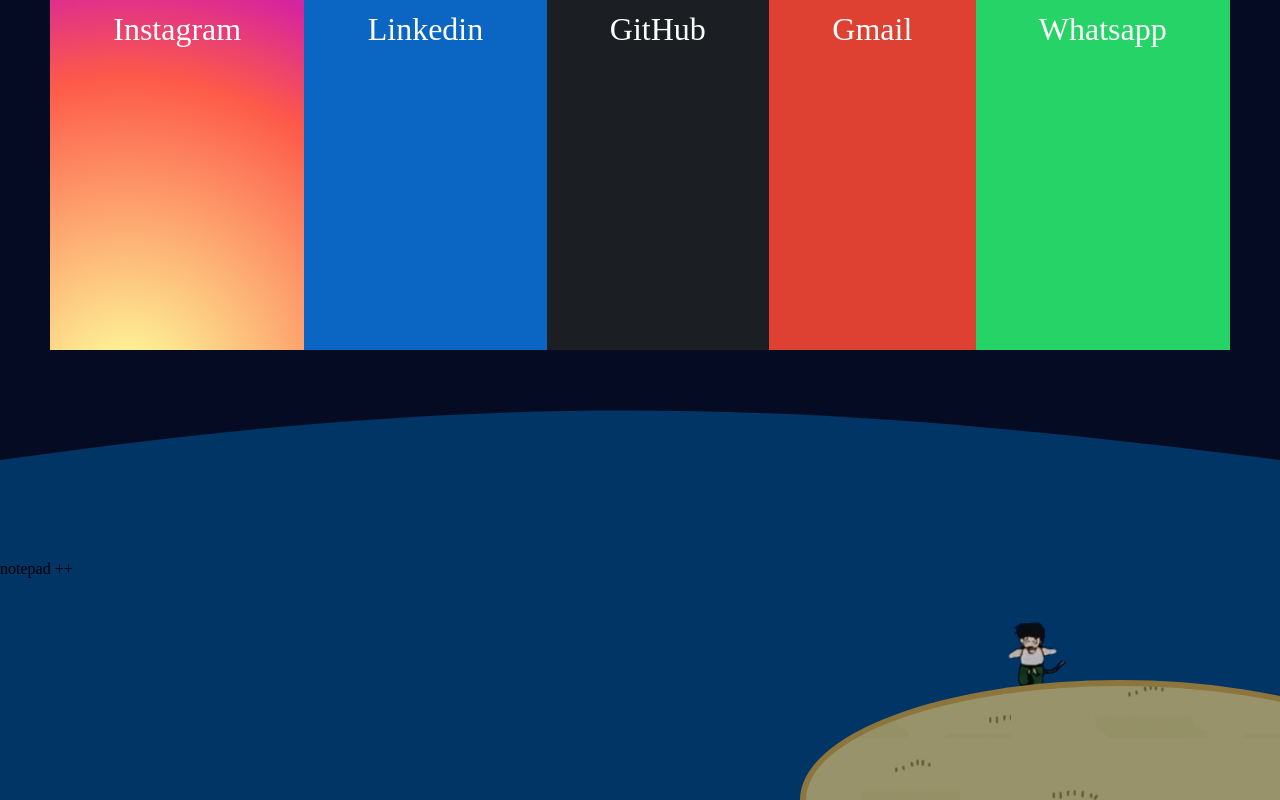
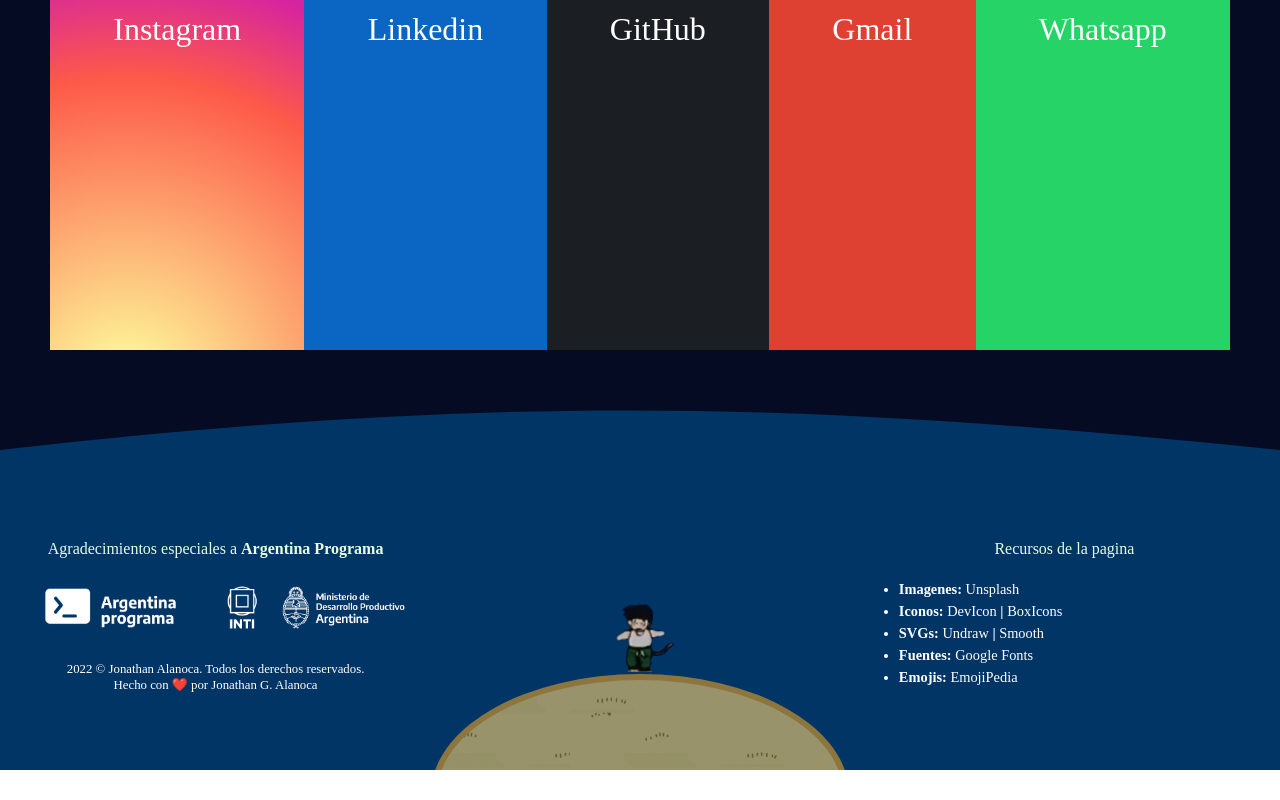
Before and after one commit to jonyalanoca/PortfolioFrontend, a plain HTML site: page index.html in a window 1280 px wide. Shown: the part 3597-4397 px from the top of the page. After the commit the page ends 4367 px from the top, so only its background shows below. Drawn offline with Linux system fonts and the light colour scheme.

Commit message:
Se agrega S. Footer

```diff
--- a/estilos/estilo.css
+++ b/estilos/estilo.css
@@ -419,6 +419,32 @@
     }
 }
 /* FIN HERO */
+/* GENERALES CAMBIOS DE PATALLA */
+#seccionCambio{
+    display: none;
+}
+#seccionCambioLogin{
+    display: none;
+}
+#seccionCambio:checked~.navbar{
+    transform-origin:center right ;
+    left: 0%;
+    transform: rotate(0);
+}
+#seccionCambioLogin:checked~.login{
+    transform-origin:center left ;
+    left: 0%;
+    transform: rotate(0);
+}
+#seccionCambio:checked~header, #seccionCambioLogin:checked~header{
+    transform-origin: center right;
+    left: 100%;
+    transform: rotateY(90deg);
+
+}
+/* FIN CAMBIOS DE PANTALLA */
+
+
 /* INICIO DE SECCIONES GENERAL */
 .seccion{
     width: 100%;
@@ -519,76 +545,8 @@
     width: 50px;
 }
 
-
-
-
-/* GENERALES CAMBIOS DE PATALLA */
-#seccionCambio{
-    display: none;
-}
-#seccionCambioLogin{
-    display: none;
-}
-#seccionCambio:checked~.navbar{
-    transform-origin:center right ;
-    left: 0%;
-    transform: rotate(0);
-}
-#seccionCambioLogin:checked~.login{
-    transform-origin:center left ;
-    left: 0%;
-    transform: rotate(0);
-}
-#seccionCambio:checked~header, #seccionCambioLogin:checked~header{
-    transform-origin: center right;
-    left: 100%;
-    transform: rotateY(90deg);
-
-}
-
-
-
-.gohan{
-    width: 80px;
-    height: 80px;
-    overflow: hidden;
-    position: absolute;
-    left: 50%;
-    top:50%;
-    transform: translate(40%, -85%);
-}
-.gohan>img{
-    height: 80px;
-    /* NO PONER UN WIDTH */
-    position: relative;
-    left: 0%;
-    transition: left 2s ;
-    animation: animacionGohan 1s steps(7,end) infinite;
-}
-@keyframes animacionGohan{
-    to{
-        left:-700%;
-    }
-}
-.containerMundo{
-    position: absolute;
-    width: 100%;
-    height: 100%;
-    background-image: url(../imagenes/textura.jpg);
-    background-size:cover;
-    border: 6px solid #8d763e;
-    border-radius: 50%;
-    background-position: 0% 0%;
-    animation: animacionMundo 3s linear infinite;
-    bottom: -50%;
-    right: -25%;
-}
-
-@keyframes animacionMundo{
-    to{
-        background-position: 0% 100%;
-    }
-}
+/* FIN SECCION ABOUT */
+/* INICIO SECCION PROYECTOS */
 
 
 
@@ -596,34 +554,8 @@
 
 
 
-
-
-.waveFooter{
-    width: 100%;
-    height: 10vh;
-    background-color: red;
-}
-.waveFooter__svg{
-    background-color:var(--colorFondo);
-    fill:var(--colorFondoFooter)
-}
-
-.footer{
-    background-color:var(--colorFondoFooter);
-    width: 100%;
-    height: 30vh;
-    display: flex;
-    justify-content: space-between;
-}
-.footer__dragonBall{
-    width: 50%;
-    position: relative;
-    overflow: hidden;
-    /* background-color: crimson; */
-}
-
-
-
+/* /FIN SECCION PROYECTOS */
+/* INICIO SECCION ESTUDIOS */
 
 .seccion--estudios{
     /* background-color: yellow; */
@@ -776,14 +708,10 @@
     background-color: var(--colorFondoCont);
     box-shadow: 0px 0px 5px 0px var(--colorFondo);
 }
-/* animacion */
 
+/* /FIN SECCION A ESTUDIOS */
+/* INICIO SECCION CONTACTO */
 
-
-
-
-
-/* apartado para redes */
 .seccion--contacto{
     height: 100vh;
     display: block;
@@ -833,7 +761,103 @@
     }
 }
 
+/* FIN SECCION CONTACTOS */
+/* INCIO SECCION FOOTER */
+.waveFooter{
+    width: 100%;
+    height: 15vh;
+}
+.waveFooter__svg{
+    background-color:var(--colorFondo);
+    fill:var(--colorFondoFooter)
+}
 
-.hola2{
+.footer{
+    background-color:var(--colorFondoFooter);
+    width: 100%;
+    height: 30vh;
+    display: flex;
+    justify-content: space-between;
+}
+.footer__info{
+    width: 100%;
+    padding: 10px;
+    /* background-color: red; */
+}
+.footer__copy{
+    color: white;
+    font-size: .8rem;
+    text-align: center;
+}
+.footer__li{
+    margin: 5px 40px;
+    color: white;
+    font-weight: bold;
+    font-size: .9rem;
+}
+.footer__li>a{
+    font-weight: normal;
+    text-decoration: none;
     color: white;
 }
+.footer__logo{
+    display: inline-block;
+    width: 49%;
+    height: 100px;
+    /* background-color: green; */
+}
+
+.footer__logo>img{
+    width: 100%;
+    height: 100%;
+    object-fit: contain;
+    /* object-position: left; */
+    /* border: 1px solid black; */
+}
+.footer__dragonBall{
+    width: 100%;
+    position: relative;
+    overflow: hidden;
+    /* background-color: crimson; */
+}
+
+.gohan{
+    width: 80px;
+    height: 80px;
+    overflow: hidden;
+    position: absolute;
+    left: 50%;
+    top:50%;
+    transform: translate(-50%, -70%);
+}
+.gohan>img{
+    height: 80px;
+    /* NO PONER UN WIDTH */
+    position: relative;
+    left: 0%;
+    transition: left 2s ;
+    animation: animacionGohan 1s steps(7,end) infinite;
+}
+@keyframes animacionGohan{
+    to{
+        left:-700%;
+    }
+}
+.containerMundo{
+    position: absolute;
+    width: 100%;
+    height: 100%;
+    background-image: url(../imagenes/textura.jpg);
+    background-size:cover;
+    border: 6px solid #8d763e;
+    border-radius: 50%;
+    background-position: 0% 0%;
+    animation: animacionMundo 3s linear infinite;
+    bottom: -60%;
+}
+
+@keyframes animacionMundo{
+    to{
+        background-position: 0% 100%;
+    }
+}
--- a/index.html
+++ b/index.html
@@ -258,10 +258,14 @@
 
         </div>
     </section>
-    <div class="waveFooter" style="height: 150px; overflow: hidden;" ><svg class="waveFooter__svg" viewBox="0 0 500 150" preserveAspectRatio="none" style="height: 100%; width: 100%;"><path class="waveFooter__path" d="M0.00,49.99 C198.98,-22.20 316.36,-9.38 500.00,49.99 L503.72,151.48 L0.00,150.00 Z"></path></svg></div>
+    <div class="waveFooter" style="overflow: hidden;" ><svg class="waveFooter__svg" viewBox="0 0 500 150" preserveAspectRatio="none" style="height: 100%; width: 100%;"><path class="waveFooter__path" d="M0.00,49.99 C198.98,-22.20 316.36,-9.38 500.00,49.99 L503.72,151.48 L0.00,150.00 Z"></path></svg></div>
     <footer class="footer">
         <div class="footer__info">
-            notepad ++
+            <p class="subtitulo4"> Agradecimientos especiales a <strong>Argentina Programa</strong></p>
+            <figure class="footer__logo"><img src="imagenes/APLogo-20-20.png" alt="Logo Argentina programa"></figure>
+            <figure class="footer__logo"><img src="imagenes/LogosInti.png" alt="Logo inti"></figure><br>
+            <p class="footer__copy">2022 © Jonathan Alanoca. Todos los derechos reservados.</p>
+            <p class="footer__copy">Hecho con ❤️ por Jonathan G. Alanoca</p>
         </div>
         <div class="footer__dragonBall">
             <figure class="gohan">
@@ -269,6 +273,16 @@
             </figure>
             <div class="containerMundo"></div>
         </div>
+        <div class="footer__info">
+            <p class="subtitulo4">Recursos de la pagina</p><br>
+            <ul>
+                <li class="footer__li">Imagenes: <a href="https://unsplash.com/es" target="_blank">Unsplash</a></li>
+                <li class="footer__li">Iconos:  <a href="https://devicon.dev/" target="_blank">DevIcon</a> | <a href="https://boxicons.com/" target="_blank">BoxIcons</a></li>
+                <li class="footer__li">SVGs: <a href="https://undraw.co/" target="_blank">Undraw</a> | <a href="https://smooth.ie/blogs/news/svg-wavey-transitions-between-sections" target="_blank">Smooth</a></li>
+                <li class="footer__li">Fuentes: <a href="https://fonts.google.com/" target="_blank">Google Fonts</a></li>
+                <li class="footer__li">Emojis: <a href="https://emojipedia.org/es/" target="_blank">EmojiPedia</a></li>
+            </ul>
+        </div>
     </footer>
 </body>
 </html>
```
Also changed, not shown: imagenes/APLogo-20-20.png (added), imagenes/LogosInti.png (added).
